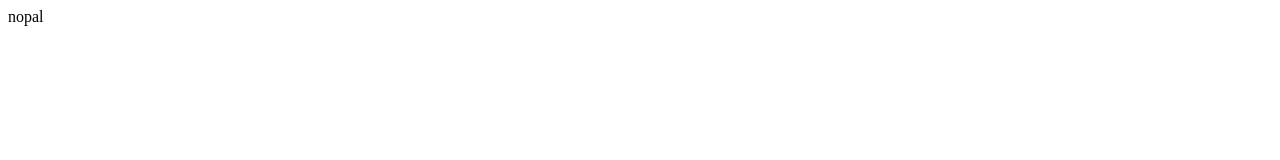
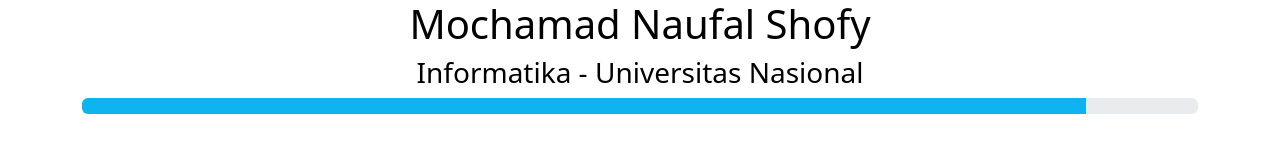
Before and after one commit to nopalsh/nopalsh.github.io, a plain HTML site: page index.html in a window 1280 px wide. Drawn offline with nearby package versions, Linux system fonts and the light colour scheme.

Commit message:
index.html

```diff
--- a/index.html
+++ b/index.html
@@ -1,2 +1,36 @@
-<p>nopal</p
->
+<!DOCTYPE html>
+<html lang="en">
+<head>
+  <meta charset="UTF-8">
+  <meta name="viewport" content="width=device-width, initial-scale=1.0">
+  <title>My Website</title>
+  <link rel="stylesheet" href="https://cdnjs.cloudflare.com/ajax/libs/bootstrap/5.3.0/css/bootstrap.min.css">
+  <link rel="preconnect" href="https://fonts.googleapis.com">
+  <link rel="preconnect" href="https://fonts.gstatic.com" crossorigin>
+  <link href="https://fonts.googleapis.com/css2?family=Montserrat:wght@400;700&display=swap" rel="stylesheet">
+  <style>
+    body {
+      background: white;
+      color: black;
+    }
+  </style>
+</head>
+<body>
+  <div class="container text-center">
+    <h1 class="animate__animated animate__fadeInDown font-weight-bold">Mochamad Naufal Shofy</h1>
+    <h3 class="animate__animated animate__fadeInUp">Informatika - Universitas Nasional</h3>
+    <div class="progress">
+      <div class="progress-bar" role="progressbar" style="width: 90%; background-color: #0fb3f0;" aria-valuenow="90" aria-valuemin="0" aria-valuemax="100"></div>
+    </div>
+  </div>
+
+  <script src="https://cdnjs.cloudflare.com/ajax/libs/bootstrap/5.3.0/js/bootstrap.bundle.min.js"></script>
+  <script src="https://cdnjs.cloudflare.com/ajax/libs/jquery/3.6.0/jquery.min.js"></script>
+  <script src="https://cdnjs.cloudflare.com/ajax/libs/animate.css/4.1.1/animate.min.css"></script>
+  <script>
+    $(document).ready(function() {
+      $(".animate__animated").addClass("animate__delay-1s");
+    });
+  </script>
+</body>
+</html>
```
